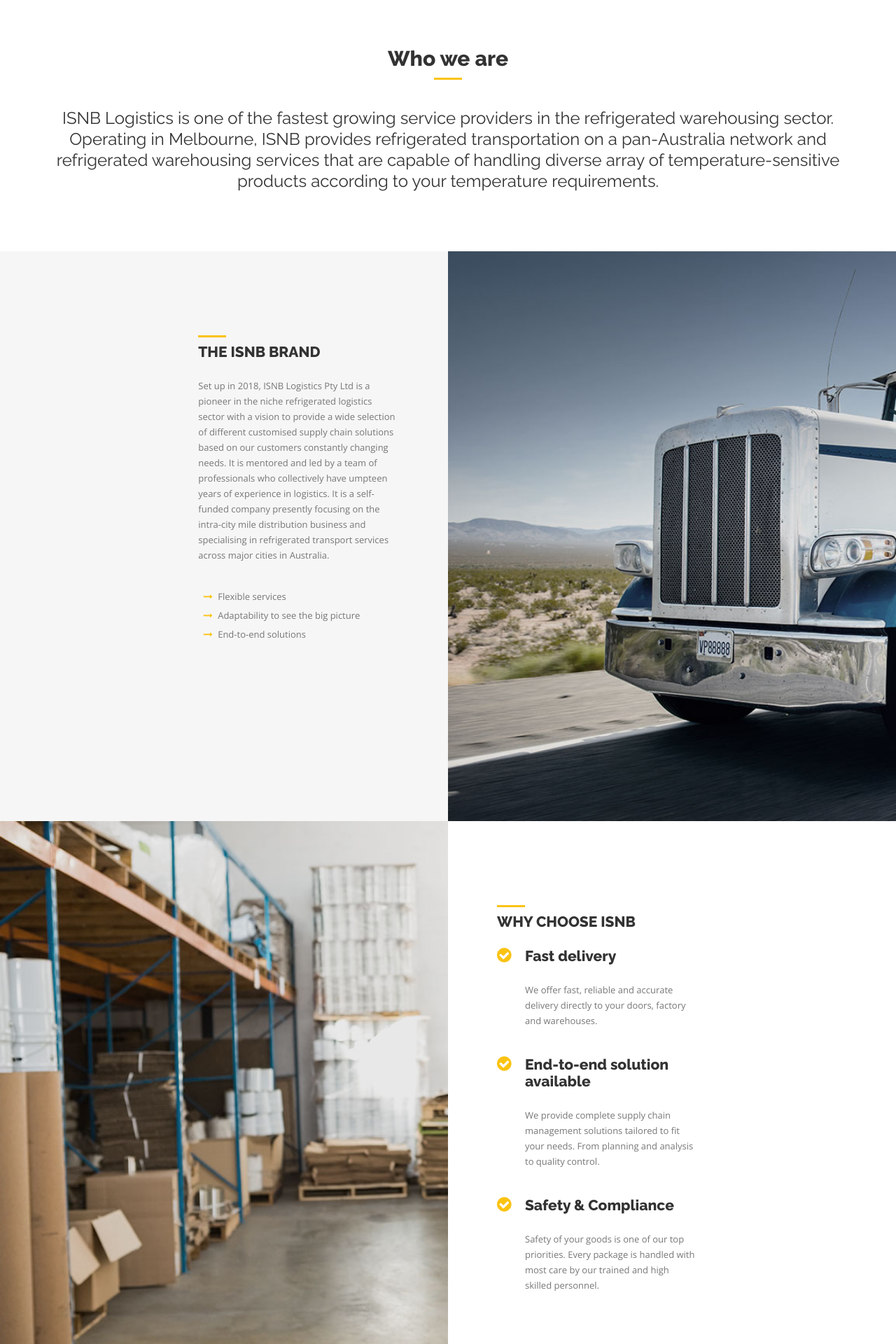
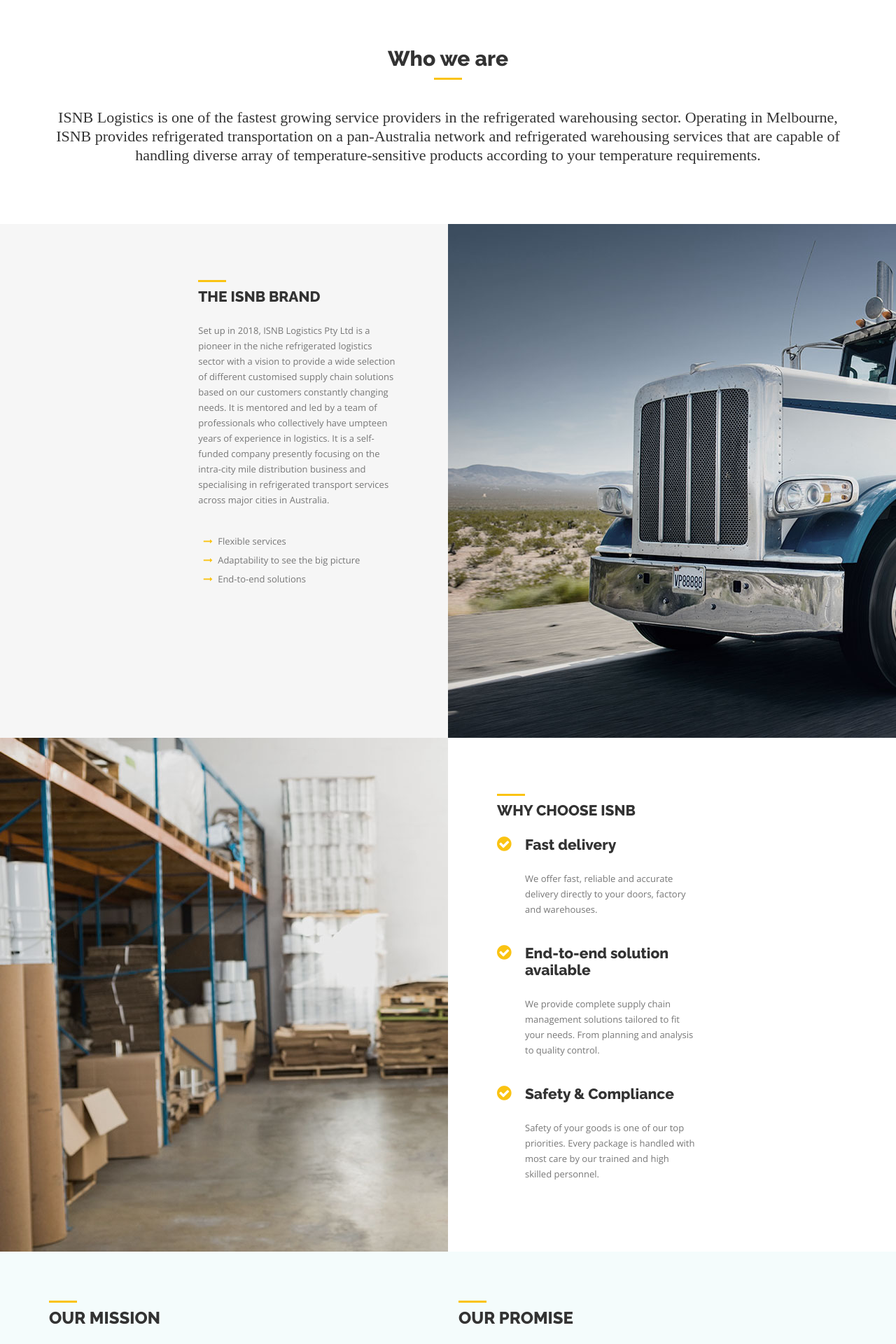
Before and after one commit to pulkit0795/ISNB-livePreview, a PHP site: page /about.html in a window 1280 px wide. Shown: the part 311-2231 px from the top of the page at 70% size. Run offline with PHP 8.4, Linux system fonts and the light colour scheme.

Commit message:
Add files via upload

```diff
--- a/css/style.css
+++ b/css/style.css
@@ -1058,7 +1058,8 @@ a.download-link span i {
 }
 
 .pt-bkg01 {
-    background-image: url('../img/pics/page-title01.jpg');
+    /*background-image: url('../img/pics/page-title01.jpg');*/
+    background-image: url('../img/custom/aboutus1.jpg');
     background-repeat: no-repeat;
     background-size: cover;
 }
@@ -1112,13 +1113,15 @@ a.download-link span i {
 }
 
 .pt-bkg10 {
-    background-image: url('../img/pics/page-title10.jpg');
+    background-image: url('../img/custom/storage2.jpg');
+    /*background-image: url('../img/pics/page-title10.jpg');*/
     background-repeat: no-repeat;
     background-size: cover;
 }
 
 .pt-bkg11 {
-    background-image: url('../img/pics/page-title11.jpg');
+    background-image: url('../img/custom/warehouse2.jpg');
+    /*background-image: url('../img/pics/page-title11.jpg');*/
     background-repeat: no-repeat;
     background-size: cover;
 }
@@ -1162,15 +1165,16 @@ a.download-link span i {
 }
 
 .page-content.column-img-bkg {
+    /*height: 500px;*/
     padding: 0;
 }
 
 .page-content.column-img-bkg .row {
-    margin-bottom: 0;
+    margin-bottom: 0px;
 }
 
 .custom-col-padding-both {
-    padding: 120px 70px;
+    padding: 80px 70px;
 }
 
 .custom-col-padding-bottom {
@@ -1224,7 +1228,7 @@ a.download-link span i {
 
 .page-content.parallax {
     padding-top: 100px;
-    padding-bottom: 30px;
+    padding-bottom: 0px;
     background-attachment: fixed;
     background-repeat: no-repeat;
     background-size: cover;
@@ -1769,10 +1773,11 @@ blockquote {
 }
 
 .intro-title p {
-    font-size: 24px;
-    line-height: 30px;
+    font-size: 22px;
+    line-height: 27px;
     color: #333;
-    font-family: 'Raleway', 'Open Sans', Arial, sans-serif;
+    /*font-family: 'Raleway', 'Open Sans', Arial, sans-serif;*/
+    font-family: serif;
     text-align: center;
 }
 
@@ -4054,3 +4059,49 @@ blockquote {
     -webkit-border-radius: 4px;
     -moz-border-radius: 4px;
 }
+
+/*
+    BLINK ANIMATION mostly used for image (blinking image)
+    ------------------------------------------------------------------------- */
+
+@-webkit-keyframes blink {
+    0% {
+        opacity:1;
+    }
+    50% {
+        opacity:0;
+    }
+    100% {
+        opacity:1;
+    }
+}
+@-moz-keyframes blink {
+    0% {
+        opacity:1;
+    }
+    50% {
+        opacity:0;
+    }
+    100% {
+        opacity:1;
+    }
+}
+.objblink {
+-webkit-transition: all 1s ease-in-out;
+    -moz-transition: all 1s ease-in-out;
+    -o-transition: all 1s ease-in-out;
+    -ms-transition: all 1s ease-in-out;
+    transition: all 1s ease-in-out;
+
+    -webkit-animation-direction: normal;
+    -webkit-animation-duration: 2s;
+    -webkit-animation-iteration-count: infinite;
+    -webkit-animation-name: blink;
+    -webkit-animation-timing-function: ease-in-out;
+
+-moz-animation-direction: normal;
+    -moz-animation-duration: 2s;
+    -moz-animation-iteration-count: infinite;
+    -moz-animation-name: blink;
+    -moz-animation-timing-function: ease-in-out;
+}
```
